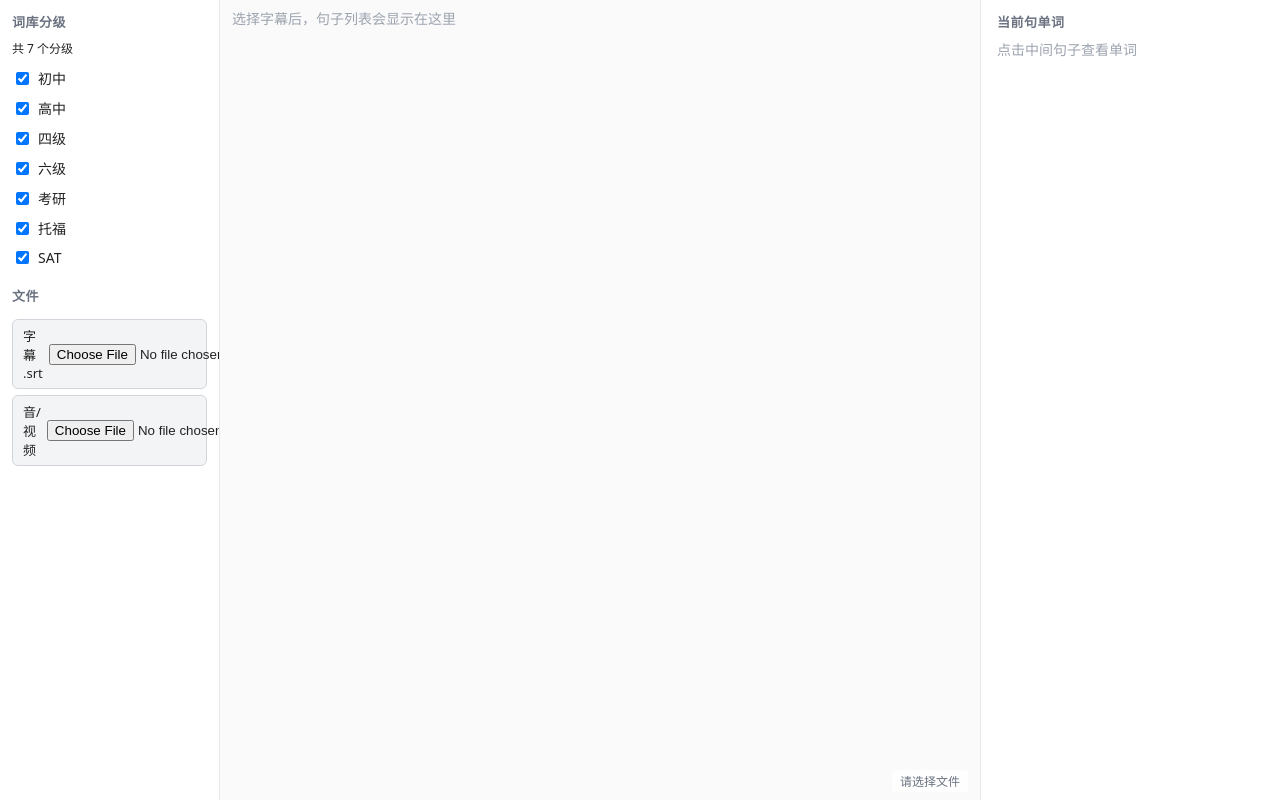
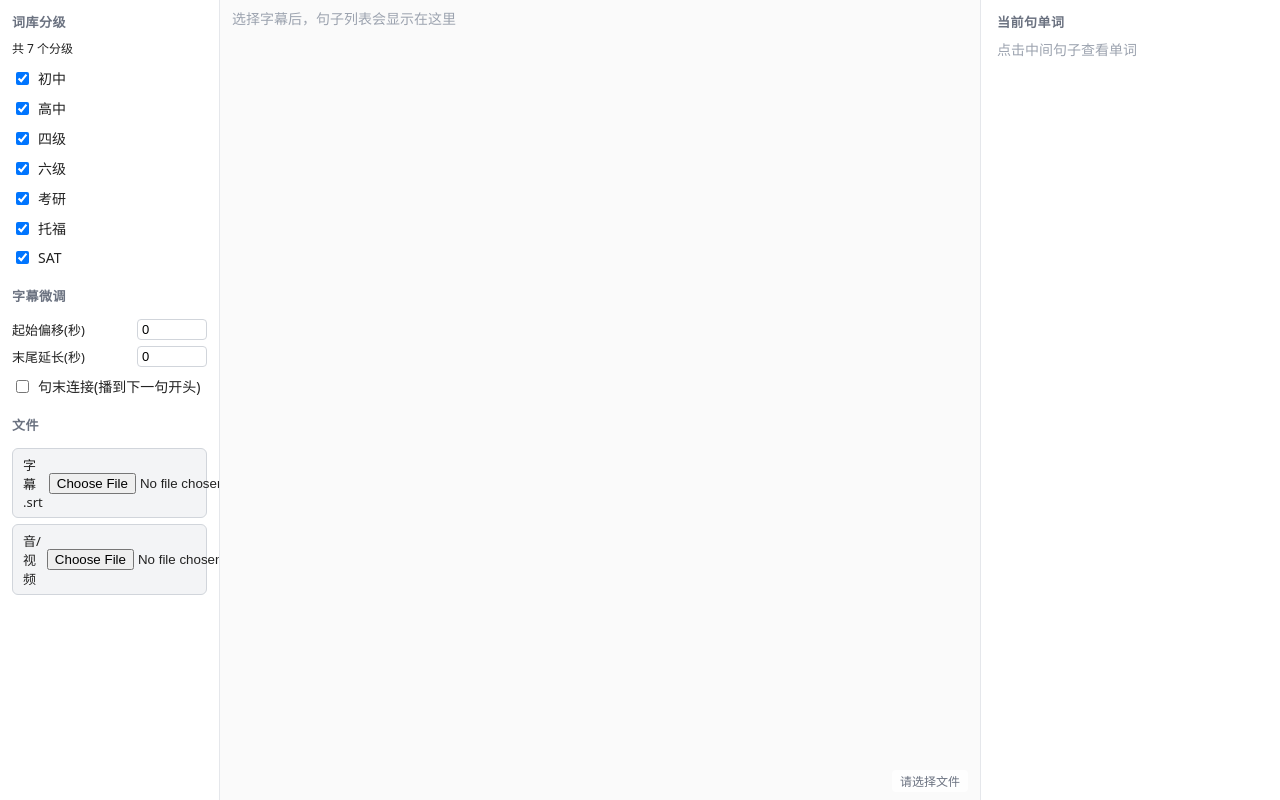
Before and after one commit to HaujetZhao/SubTap, a Vue app: page / in a window 1280 px wide. Built offline with nearby package versions, Linux system fonts and the light colour scheme.

Commit message:
feat: 字幕时间微调（起始偏移/末尾延长/句末连接）

```diff
--- a/src/App.vue
+++ b/src/App.vue
@@ -1,10 +1,11 @@
 <script setup>
-import { ref, reactive, onMounted } from 'vue';
+import { ref, reactive, computed, onMounted } from 'vue';
 import vocab from './vocabulary.json';
 import { parseSRT } from './srt-parser.js';
 import { buildVocab, lookupWords } from './word-lookup.js';
 import { createVocabStore } from './vocab-store.js';
 import { Player } from './player.js';
+import { computeEffectiveRanges } from './subtitle-tweak.js';
 import SettingsPanel from './components/SettingsPanel.vue';
 import SentenceList from './components/SentenceList.vue';
 import WordPanel from './components/WordPanel.vue';
@@ -25,6 +26,11 @@ const isPlaying = ref(false);
 const mediaName = ref('');
 const statusText = ref('请选择文件');
 const statusError = ref(false);
+
+// 字幕微调参数
+const offset = ref(0);
+const extend = ref(0);
+const linkNext = ref(false);
 
 const mediaEl = ref(null);
 const videoHeight = ref(240);
@@ -55,6 +61,18 @@ function stopResize() {
 }
 function toggleCollapse() {
   videoCollapsed.value = !videoCollapsed.value;
+}
+
+const effectiveRanges = computed(() => computeEffectiveRanges(sentences.value, {
+  offset: offset.value,
+  extend: extend.value,
+  linkNext: linkNext.value
+}));
+
+function onTweak(key, val) {
+  if (key === 'offset') offset.value = val;
+  else if (key === 'extend') extend.value = val;
+  else if (key === 'linkNext') linkNext.value = val;
 }
 let player = null;
 
@@ -101,8 +119,9 @@ function onSentenceClick(sentence) {
     statusError.value = true;
     return;
   }
+  const r = effectiveRanges.value.get(sentence.id) || { effStart: sentence.start, effEnd: sentence.end };
   isPlaying.value = true;
-  player.playSegment(sentence.start, sentence.end);
+  player.playSegment(r.effStart, r.effEnd);
 }
 
 onMounted(() => {
@@ -123,9 +142,13 @@ onMounted(() => {
     <SettingsPanel
       :levels="store.getLevels()"
       :enabled="enabled"
+      :offset="offset"
+      :extend="extend"
+      :link-next="linkNext"
       @toggle-level="onToggleLevel"
       @srt-file="onSrtFile"
       @media-file="onMediaFile"
+      @tweak="onTweak"
     />
     <main class="panel-center">
       <div class="video-slot" :class="{ empty: !mediaName }">
--- a/src/components/SettingsPanel.vue
+++ b/src/components/SettingsPanel.vue
@@ -1,9 +1,12 @@
 <script setup>
-defineProps({
+const props = defineProps({
   levels: { type: Array, required: true },
-  enabled: { type: Object, required: true }
+  enabled: { type: Object, required: true },
+  offset: { type: Number, default: 0 },
+  extend: { type: Number, default: 0 },
+  linkNext: { type: Boolean, default: false }
 });
-const emit = defineEmits(['toggle-level', 'srt-file', 'media-file']);
+const emit = defineEmits(['toggle-level', 'srt-file', 'media-file', 'tweak']);
 
 function onSrtChange(e) {
   const f = e.target.files[0];
@@ -12,6 +15,9 @@ function onSrtChange(e) {
 function onMediaChange(e) {
   const f = e.target.files[0];
   if (f) emit('media-file', f);
+}
+function onTweak(key, val) {
+  emit('tweak', key, val);
 }
 </script>
 
@@ -28,6 +34,24 @@ function onMediaChange(e) {
         </label>
       </div>
     </section>
+
+    <section class="tweak">
+      <h3 class="panel-title">字幕微调</h3>
+      <label class="tweak-row">起始偏移(秒)
+        <input type="number" min="-10" max="10" step="0.1" :value="offset"
+               @change="onTweak('offset', parseFloat($event.target.value) || 0)" />
+      </label>
+      <label class="tweak-row">末尾延长(秒)
+        <input type="number" min="0" max="5" step="0.1" :value="extend"
+               @change="onTweak('extend', parseFloat($event.target.value) || 0)" />
+      </label>
+      <label class="level-item">
+        <input type="checkbox" :checked="linkNext"
+               @change="onTweak('linkNext', $event.target.checked)" />
+        <span>句末连接(播到下一句开头)</span>
+      </label>
+    </section>
+
     <section class="files">
       <h3 class="panel-title">文件</h3>
       <label class="file-btn">字幕 .srt
--- a/src/styles.css
+++ b/src/styles.css
@@ -87,3 +87,11 @@ audio.hidden { display: none; }
 .collapse-btn:hover { color: #fff; }
 .resize-handle { height: 6px; cursor: ns-resize; background: #374151; }
 .resize-handle:hover { background: #4b5563; }
+
+/* 字幕微调 */
+.tweak { display: flex; flex-direction: column; gap: 6px; }
+.tweak-row {
+  display: flex; align-items: center; justify-content: space-between;
+  font-size: 13px; gap: 8px;
+}
+.tweak-row input { width: 70px; padding: 2px 4px; border: 1px solid #d1d5db; border-radius: 4px; font-size: 13px; }
```
Also changed, not shown: 1 other file (tests, documents, lock files or other folders).
